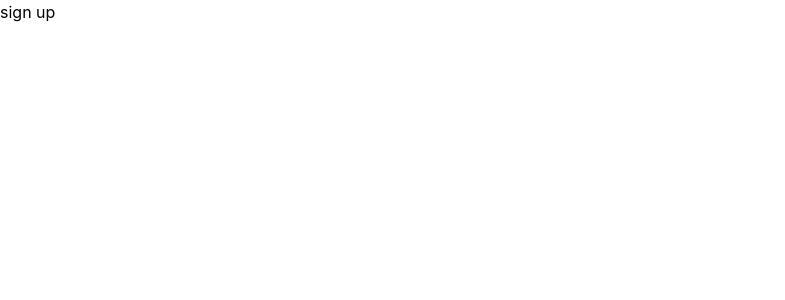
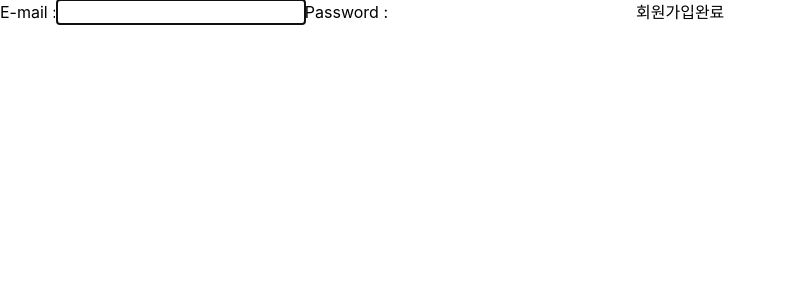
Before and after one commit to 0gunkim/wanted-pre-onboarding-frontend, a React (Create React App) app: page /signup in a window 1280 px wide. Shown: the top 300 px of the page, without its empty margins (0-785 px from the left). Built offline with nearby package versions, Linux system fonts and the light colour scheme.

Commit message:
:sparkles:ADD.인풋 자동 포커스 추가 & 회원가입 뼈대 구현

```diff
--- a/src/components/common/ui/Button.jsx
+++ b/src/components/common/ui/Button.jsx
@@ -5,7 +5,7 @@ export default function Button(props) {
   return (
     <button
       type={type}
-      data-testid={test_id}
+      data-testid={`${test_id}-button`}
       onClick={onClick}
       disabled={disabled}
     >
--- a/src/pages/SignIn.jsx
+++ b/src/pages/SignIn.jsx
@@ -1,4 +1,4 @@
-import React, { useEffect, useState } from "react";
+import React, { useEffect, useRef, useState } from "react";
 import Button from "../components/common/ui/Button";
 import { useNavigate } from "react-router-dom";
 import { vaildEmail, validPassword } from "../components/common/util/vaild";
@@ -10,6 +10,10 @@ export default function SignIn() {
 
   const [isEmail, setIsEmail] = useState(false);
   const [isPassword, setIsPassword] = useState(false);
+
+  const [isDisable, setIsDisable] = useState(true);
+
+  const refFocus = useRef();
 
   const data = {
     email: email,
@@ -29,10 +33,15 @@ export default function SignIn() {
     const inputValue = e.target.value;
     setPassword(inputValue);
     const isVaildPassword = validPassword(inputValue);
-    console.log(isVaildPassword);
     setIsPassword(isVaildPassword);
   };
 
+  useEffect(() => {
+    if (isEmail === true && isPassword === true) {
+      return setIsDisable(false);
+    }
+    refFocus.current.focus();
+  }, [isEmail, isPassword]);
   const moveSignUp = () => {
     navigate("/signup");
   };
@@ -45,6 +54,7 @@ export default function SignIn() {
           id="email_input"
           onChange={emailHandle}
           autoComplete="email"
+          ref={refFocus}
         />
       </label>
       <label htmlFor="password_input">
@@ -57,11 +67,7 @@ export default function SignIn() {
           autoComplete="password"
         />
       </label>
-      <Button
-        test_id={"signin-button"}
-        label={"로그인"}
-        disabled={!isPassword}
-      />
+      <Button test_id={"signin"} label={"로그인"} disabled={isDisable} />
       <Button label={"회원가입하기"} type={"button"} onClick={moveSignUp} />
     </form>
   );
--- a/src/pages/SignUp.jsx
+++ b/src/pages/SignUp.jsx
@@ -1,5 +1,72 @@
-import React from "react";
+import React, { useEffect, useRef, useState } from "react";
+import Button from "../components/common/ui/Button";
+import { useNavigate } from "react-router-dom";
+import { vaildEmail, validPassword } from "../components/common/util/vaild";
+export default function SignUp() {
+  const navigate = useNavigate();
 
-export default function SignUp() {
-  return <div>sign up</div>;
+  const [email, setEmail] = useState();
+  const [password, setPassword] = useState();
+
+  const [isEmail, setIsEmail] = useState(false);
+  const [isPassword, setIsPassword] = useState(false);
+
+  const [isDisable, setIsDisable] = useState(true);
+
+  const refFocus = useRef();
+  const data = {
+    email: email,
+    password: password,
+  };
+  const loginSubmit = (e) => {
+    e.preventDefault();
+    console.log(data);
+    if (true) {
+      navigate("/");
+    }
+  };
+  const emailHandle = (e) => {
+    const inputValue = e.target.value;
+    setEmail(inputValue);
+    const isVaildEmail = vaildEmail(inputValue);
+    setIsEmail(isVaildEmail);
+  };
+  const passwordHandle = (e) => {
+    const inputValue = e.target.value;
+    setPassword(inputValue);
+    const isVaildPassword = validPassword(inputValue);
+    console.log(isVaildPassword);
+    setIsPassword(isVaildPassword);
+  };
+  useEffect(() => {
+    if (isEmail === true && isPassword === true) {
+      return setIsDisable(false);
+    }
+    refFocus.current.focus();
+  }, [isEmail, isPassword]);
+  return (
+    <form onSubmit={loginSubmit}>
+      <label htmlFor="email_input">
+        <span>E-mail :</span>
+        <input
+          data-testid="email-input"
+          id="email_input"
+          onChange={emailHandle}
+          autoComplete="email"
+          ref={refFocus}
+        />
+      </label>
+      <label htmlFor="password_input">
+        <span>Password :</span>
+        <input
+          type="password"
+          data-testid="password-input"
+          id="password_input"
+          onChange={passwordHandle}
+          autoComplete="password"
+        />
+      </label>
+      <Button test_id={"signup"} label={"회원가입완료"} disabled={isDisable} />
+    </form>
+  );
 }
```
